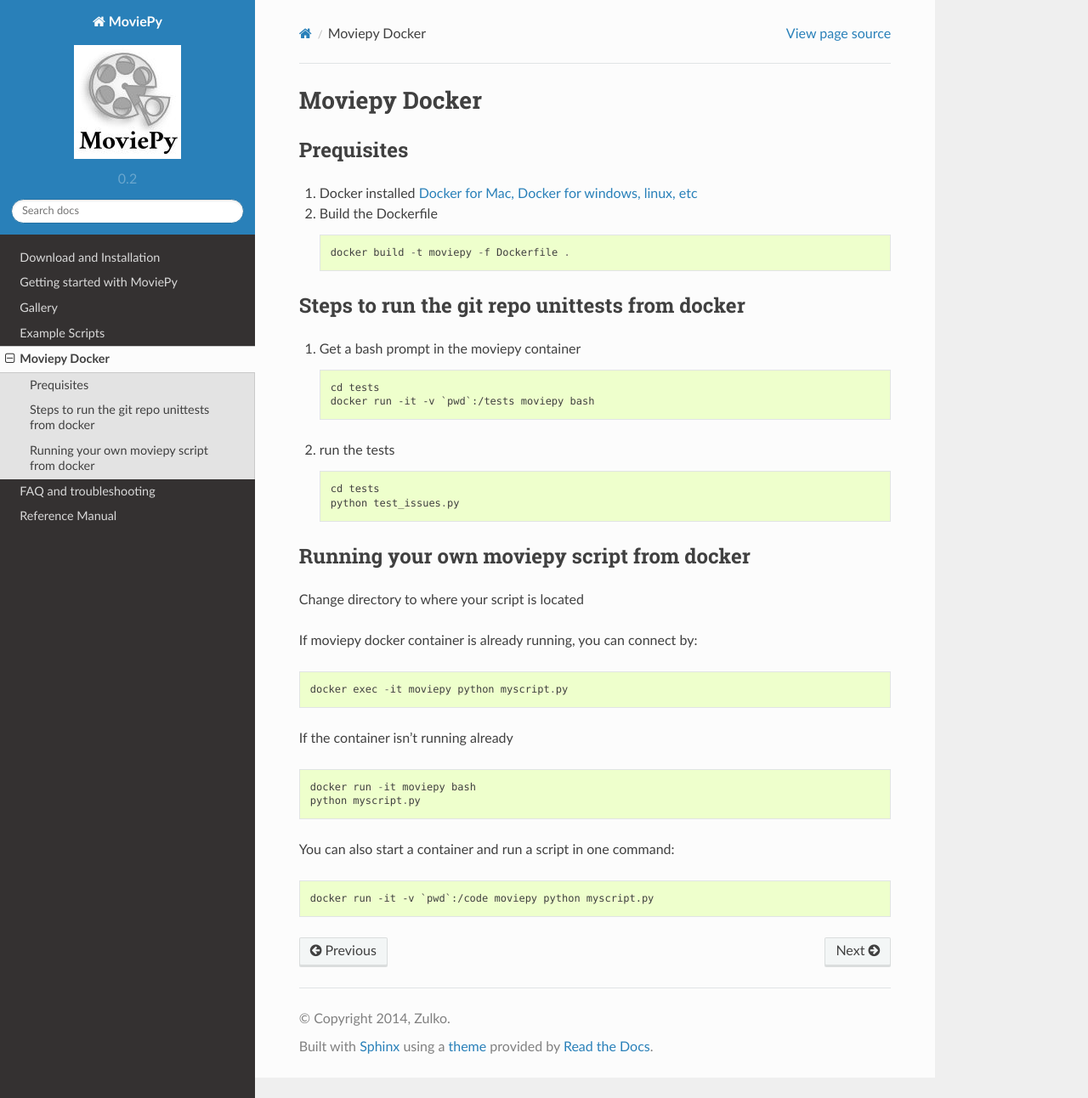
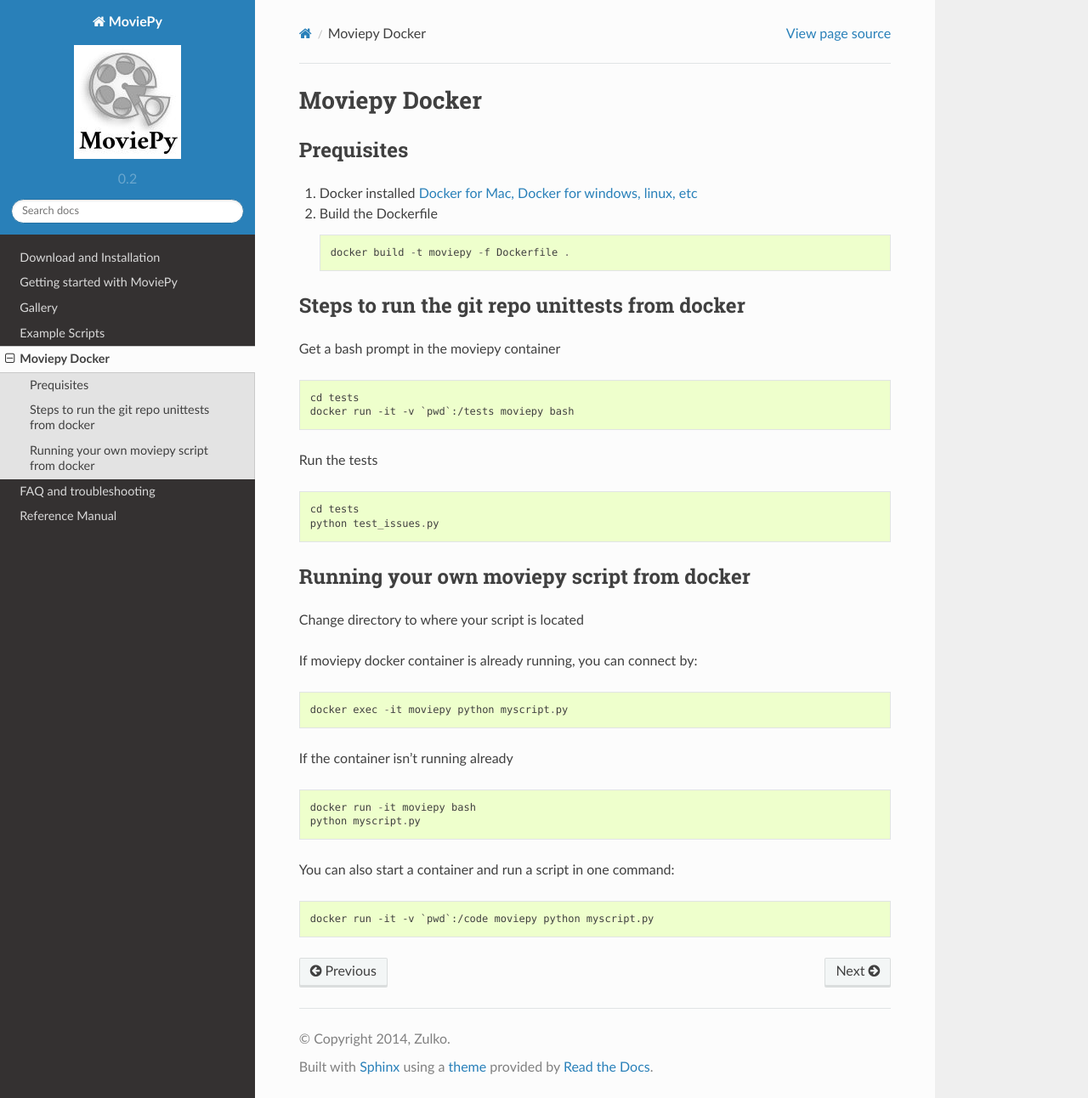
Before and after one commit to Zulko/moviepy, a Sphinx documentation site: the page built from docs/docker.rst, in a window 1280 px wide and 1292 px high. Shown: the whole window at 85% size. Built offline with Sphinx 7.4.7 and the Read the Docs theme 2.0.0, drawn with Linux system fonts in a browser that asks for light colours; some of the changed lines change nothing that is shown.

Commit message:
fix code

```diff
--- a/docs/docker.rst
+++ b/docs/docker.rst
@@ -13,12 +13,12 @@
 Steps to run the git repo unittests from docker
 ------------------------------------------------
 
-1. Get a bash prompt in the moviepy container ::
+Get a bash prompt in the moviepy container ::
 
      cd tests
      docker run -it -v `pwd`:/tests moviepy bash
 
-2. run the tests ::
+Run the tests ::
 
      cd tests
      python test_issues.py
@@ -37,7 +37,6 @@
      docker run -it moviepy bash
      python myscript.py
 
-
 You can also start a container and run a script in one command: ::
 
      docker run -it -v `pwd`:/code moviepy python myscript.py
```
